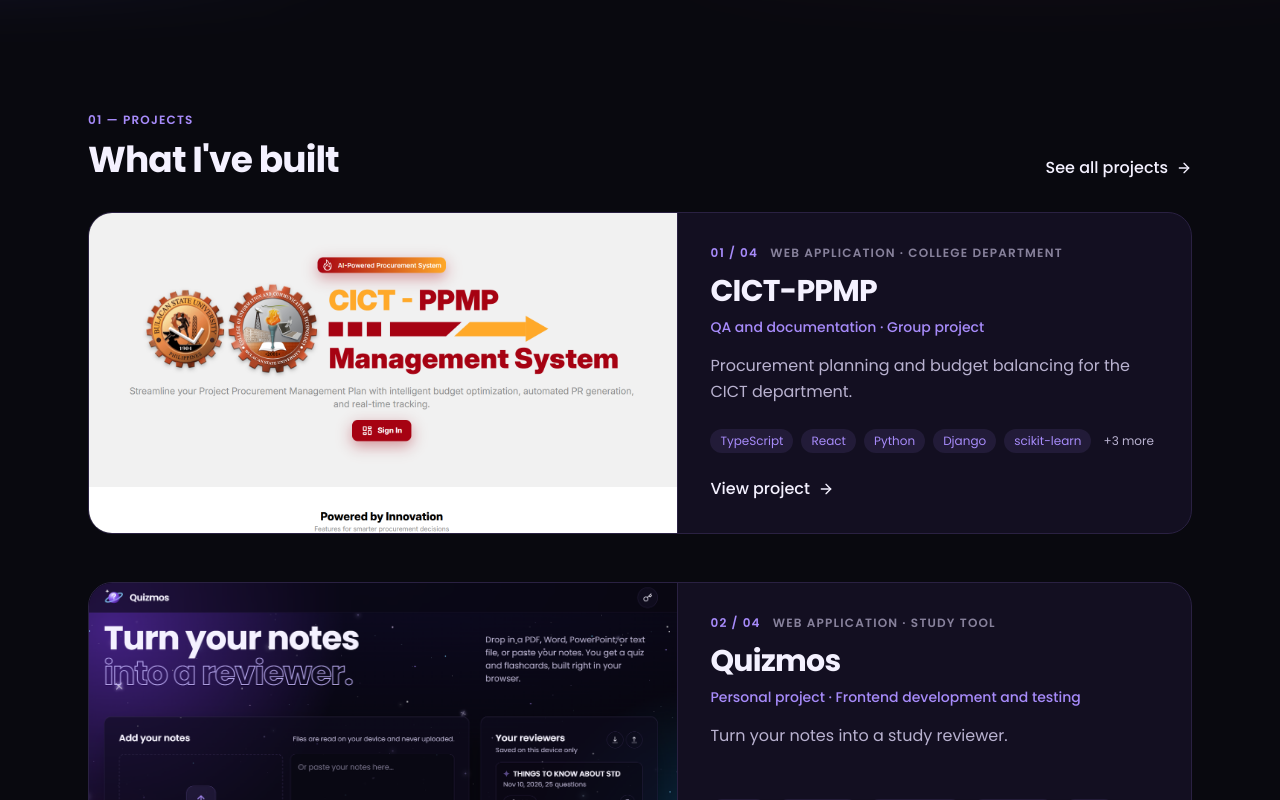
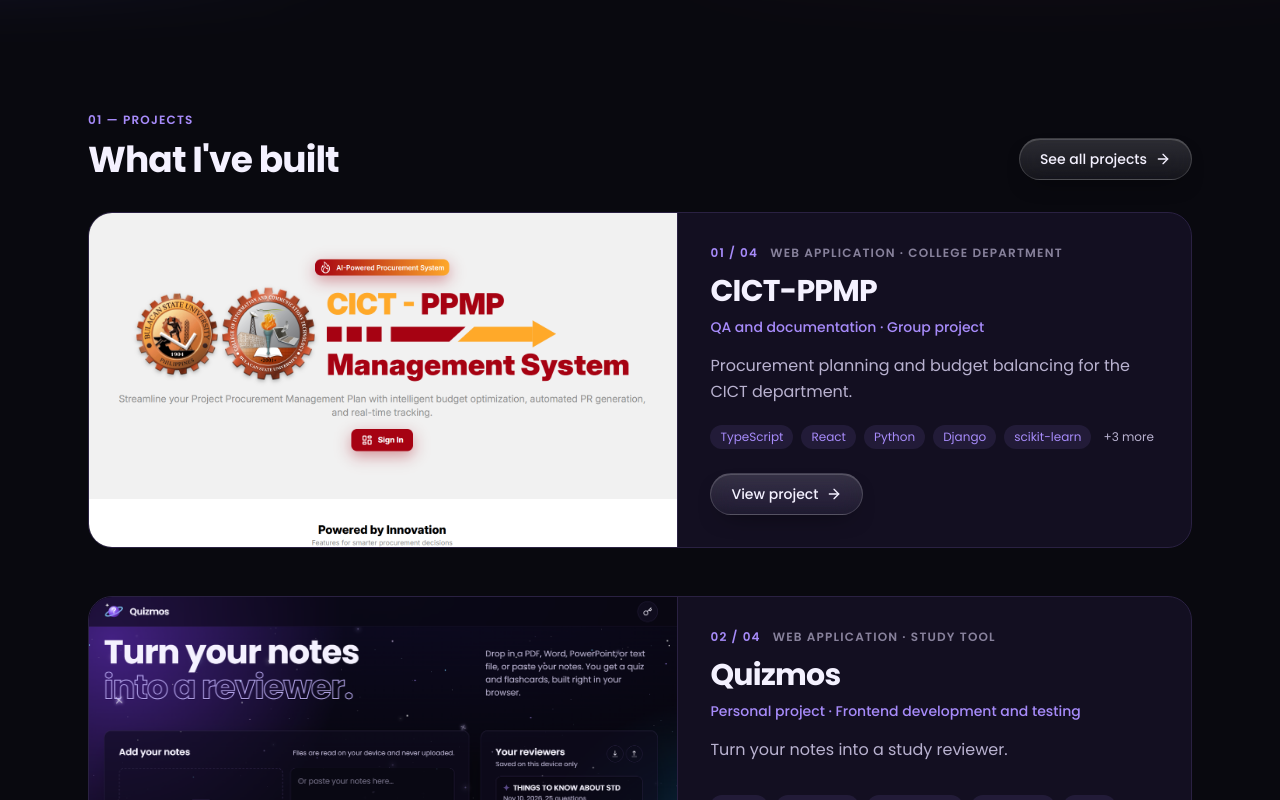
Before and after one commit to sin-raixel/my-portfolio, a Next.js app: page / in a window 1280 px wide. Shown: the part 960-1760 px from the top of the page. Built offline with nearby package versions, Linux system fonts and the light colour scheme.

Commit message:
Use glass buttons on Home, Projects, Contact, and GitHub

```diff
--- a/app/components/contact-section.tsx
+++ b/app/components/contact-section.tsx
@@ -30,7 +30,7 @@ export default function ContactSection() {
               href={link.href}
               target="_blank"
               rel="noreferrer"
-              className="group inline-flex items-center gap-2 rounded-full border border-line px-7 py-3 font-medium text-bright transition-all hover:border-accent hover:text-accent motion-safe:hover:-translate-y-0.5"
+              className="group inline-flex items-center gap-2 btn-glass px-7 py-3 font-medium"
             >
               {Icon && (
                 <Icon aria-hidden="true" className="size-5 transition-transform motion-safe:group-hover:-rotate-12 motion-safe:group-hover:scale-110" />
--- a/app/components/github-section.tsx
+++ b/app/components/github-section.tsx
@@ -84,7 +84,7 @@ export default async function GithubSection() {
           href={profileUrl}
           target="_blank"
           rel="noreferrer"
-          className="group mt-10 inline-flex items-center gap-2 rounded-full border border-line px-6 py-2.5 font-medium text-bright transition-all hover:border-accent hover:text-accent motion-safe:hover:-translate-y-0.5"
+          className="group mt-10 inline-flex items-center gap-2 btn-glass px-6 py-2.5 font-medium"
         >
           @{github.username}
           <LuArrowUpRight
--- a/app/components/home-contact.tsx
+++ b/app/components/home-contact.tsx
@@ -33,7 +33,7 @@ export default function HomeContact() {
                 rel="noreferrer"
                 aria-label={link.label}
                 title={link.label}
-                className="group grid size-12 place-items-center rounded-full border border-line text-bright transition-all hover:border-accent hover:text-accent motion-safe:hover:-translate-y-0.5"
+                className="group grid size-12 place-items-center btn-glass"
               >
                 {Icon && (
                   <Icon
--- a/app/components/home-projects.tsx
+++ b/app/components/home-projects.tsx
@@ -67,7 +67,7 @@ export default function HomeProjects() {
                     ))}
                     {hiddenTags > 0 && <li className="px-1 py-1">+{hiddenTags} more</li>}
                   </ul>
-                  <span className="mt-6 inline-flex items-center gap-2 font-medium text-bright transition-colors group-hover:text-accent">
+                  <span className="mt-6 inline-flex items-center gap-2 self-start btn-glass px-5 py-2.5 text-sm font-medium">
                     View project
                     <LuArrowRight
                       aria-hidden="true"
--- a/app/components/home-section.tsx
+++ b/app/components/home-section.tsx
@@ -34,7 +34,7 @@ export default function HomeSection({
         </div>
         <Link
           href={href}
-          className="group inline-flex items-center gap-2 font-medium text-bright transition-colors hover:text-accent"
+          className="group inline-flex items-center gap-2 btn-glass px-5 py-2.5 text-sm font-medium"
         >
           {cta}
           <LuArrowRight
--- a/app/components/project-panel.tsx
+++ b/app/components/project-panel.tsx
@@ -114,7 +114,7 @@ export default function ProjectPanel({
                   href={project.href}
                   target="_blank"
                   rel="noreferrer"
-                  className="inline-block shine rounded-full bg-accent-strong px-7 py-3 font-medium text-white transition-colors hover:bg-accent hover:text-ink"
+                  className="inline-block shine btn-glass-accent px-7 py-3 font-medium"
                 >
                   {project.linkLabel ?? "Visit project"}
                 </a>
@@ -124,7 +124,7 @@ export default function ProjectPanel({
                   href={project.repo}
                   target="_blank"
                   rel="noreferrer"
-                  className="group inline-flex items-center gap-1.5 font-medium text-bright underline decoration-line underline-offset-4 transition-colors hover:text-accent hover:decoration-accent"
+                  className="group inline-flex items-center gap-1.5 btn-glass px-6 py-3 font-medium"
                 >
                   Source code
                   <LuArrowUpRight
```
